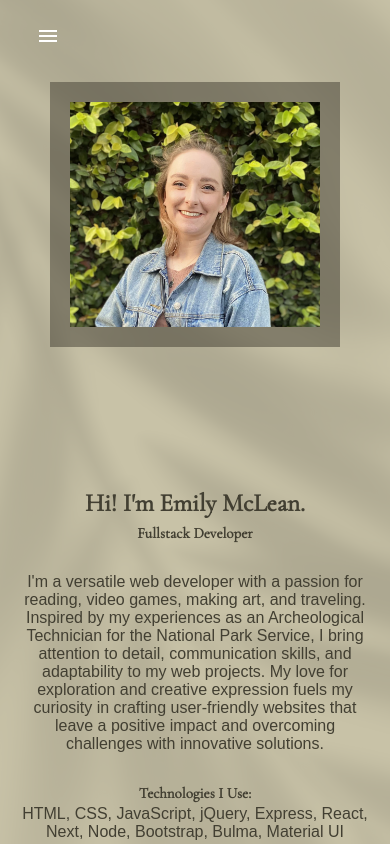
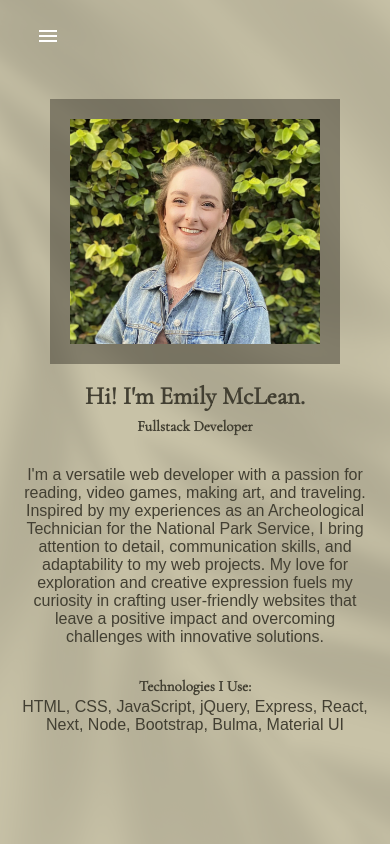
Before and after one commit to emilymclean94/mclean-portfolio, a Next.js app: page /about in a window 390 px wide. Shown: the top 844 px of the page. Built offline with nearby package versions, Linux system fonts and the light colour scheme; a web font is replaced by a local one.

Commit message:
fixed about paragraph bug

```diff
--- a/src/app/(about_me)/about/about.css
+++ b/src/app/(about_me)/about/about.css
@@ -42,12 +42,13 @@ main {
     }
 
     .about-container {
-
+        margin: 0;
     }
 
     .image-container {
         width: 300px;
         height: 300px;
+        align-items: flex-end;
     }
 
     .headshot {
@@ -57,7 +58,6 @@ main {
 
     .about-me {
         width: 350px;
-        /* align-items: center;
-        justify-content: flex-start; */
+        justify-content: flex-start;
     }
 }
--- a/src/app/(about_me)/about/page.jsx
+++ b/src/app/(about_me)/about/page.jsx
@@ -7,7 +7,7 @@ import "./about.css";
 
 function About() {
   return (
-    <Grid className="about-container">
+    <Grid container className="about-container">
         <Grid item className="image-container">
           <Image
           className="headshot"
```
